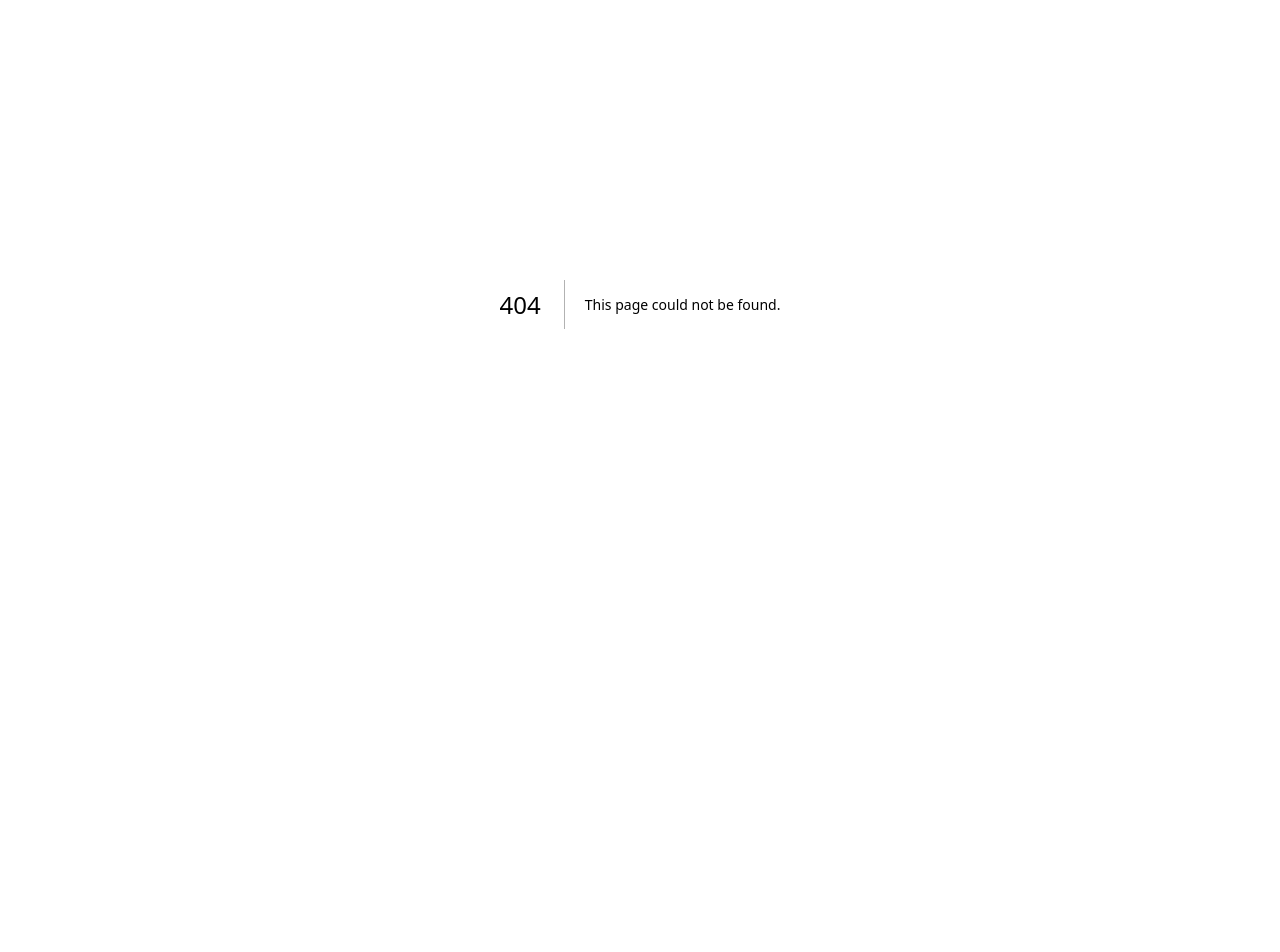
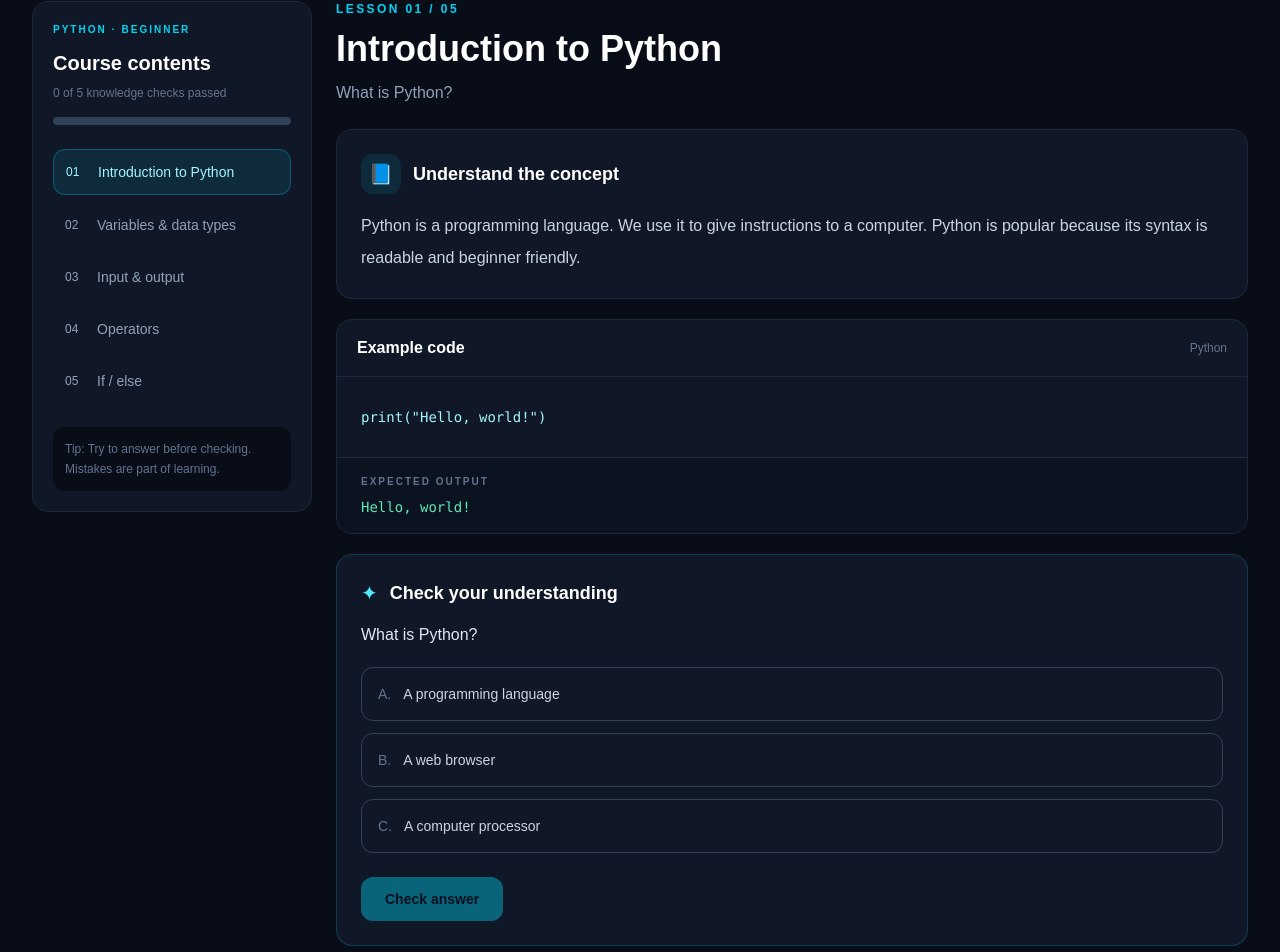
Before and after one commit to esakki-2008/codementor-ai, a Next.js app: page /learn/python in a window 1280 px wide. Before the commit this address had no page. Shown: the part 96-1048 px from the top of the page. Before the commit the page ends 800 px from the top, so only its background shows below. Built offline with nearby package versions, Linux system fonts and the light colour scheme.

Commit message:
feat: add interactive Python beginner lessons

```diff
--- /dev/null
+++ b/src/app/learn/python/page.tsx
@@ -0,0 +1,55 @@
+"use client";
+
+import Link from "next/link";
+import { useState } from "react";
+
+const lessons = [
+  { title: "Introduction to Python", topic: "What is Python?", explanation: "Python is a programming language. We use it to give instructions to a computer. Python is popular because its syntax is readable and beginner friendly.", code: 'print("Hello, world!")', output: "Hello, world!", question: "What is Python?", options: ["A programming language", "A web browser", "A computer processor"], answer: 0, why: "Python is a programming language used to write instructions for computers." },
+  { title: "Variables & data types", topic: "Store information", explanation: "A variable is a name that refers to a value. Think of it like a labelled container. In age = 18, the name age refers to the number 18.", code: 'name = "Student"\\nage = 18\\nprint(name)\\nprint(age)', output: "Student\\n18", question: "Which line stores the number 25 in a variable named age?", options: ["25 = age", "age == 25", "age = 25"], answer: 2, why: "The single equals sign assigns a value to a variable. Two equals signs compare values." },
+  { title: "Input & output", topic: "Talk to your program", explanation: "The print() function displays information. The input() function pauses and waits for the user to type something. The value returned by input() is text.", code: 'name = input("Your name: ")\\nprint("Hello, " + name)', output: "Your name: Sam\\nHello, Sam", question: "Which function displays text on the screen?", options: ["input()", "print()", "read()"], answer: 1, why: "print() displays values and messages in the program output." },
+  { title: "Operators", topic: "Work with values", explanation: "Operators let you calculate and compare values. The + operator adds, - subtracts, * multiplies, and / divides.", code: "first = 10\\nsecond = 5\\nprint(first + second)", output: "15", question: "What is the result of 10 * 2?", options: ["12", "20", "8"], answer: 1, why: "The * operator means multiplication, so 10 multiplied by 2 is 20." },
+  { title: "If / else", topic: "Make decisions", explanation: "An if statement runs a block when its condition is true. An else block runs when the condition is false. Indentation marks which lines belong to each block.", code: 'age = 18\\nif age >= 18:\\n    print("Adult")\\nelse:\\n    print("Minor")', output: "Adult", question: "Which keyword begins a conditional statement in Python?", options: ["if", "repeat", "function"], answer: 0, why: "if starts a conditional statement. Python checks the condition before running its indented block." },
+];
+
+export default function PythonLearningPage() {
+  const [current, setCurrent] = useState(0);
+  const [selected, setSelected] = useState<number | null>(null);
+  const [checked, setChecked] = useState(false);
+  const [completed, setCompleted] = useState<number[]>([]);
+  const lesson = lessons[current];
+  const correct = selected === lesson.answer;
+
+  function chooseLesson(index: number) {
+    setCurrent(index);
+    setSelected(null);
+    setChecked(false);
+  }
+
+  function checkAnswer() {
+    if (selected === null) return;
+    setChecked(true);
+    if (selected === lesson.answer) {
+      setCompleted((old) => old.includes(current) ? old : [...old, current]);
+    }
+  }
+
+  return (
+    <main className="min-h-screen bg-[#080d18] text-white">
+      <header className="flex items-center justify-between border-b border-slate-800 px-5 py-5 sm:px-8"><Link href="/" className="text-xl font-black">CodeMentor<span className="text-cyan-400">AI</span></Link><Link href="/dashboard" className="text-sm text-slate-400 transition hover:text-white">← Dashboard</Link></header>
+      <div className="mx-auto grid max-w-7xl gap-6 px-5 py-7 lg:grid-cols-[280px_minmax(0,1fr)] sm:px-8">
+        <aside className="h-fit rounded-2xl border border-slate-800 bg-[#101827] p-5"><p className="text-[10px] font-bold tracking-[0.2em] text-cyan-400">PYTHON · BEGINNER</p><h2 className="mt-3 text-xl font-black">Course contents</h2><p className="mt-2 text-xs text-slate-500">{completed.length} of {lessons.length} knowledge checks passed</p><div className="mt-4 h-2 overflow-hidden rounded-full bg-slate-700"><div className="h-full rounded-full bg-cyan-400 transition-all" style={{ width: (completed.length / lessons.length * 100) + "%" }} /></div><nav className="mt-6 space-y-2">{lessons.map((item, index) => <button key={item.title} onClick={() => chooseLesson(index)} className={"flex w-full items-center gap-3 rounded-xl p-3 text-left text-sm transition " + (current === index ? "border border-cyan-400/30 bg-cyan-400/10 text-cyan-200" : "text-slate-400 hover:bg-slate-800")}><span className="w-5 text-xs">{completed.includes(index) ? "✓" : String(index + 1).padStart(2, "0")}</span><span>{item.title}</span></button>)}</nav><p className="mt-6 rounded-xl bg-[#080d18] p-3 text-xs leading-5 text-slate-500">Tip: Try to answer before checking. Mistakes are part of learning.</p></aside>
+
+        <section className="min-w-0">
+          <div className="mb-6"><p className="text-xs font-bold tracking-[0.2em] text-cyan-400">LESSON {String(current + 1).padStart(2, "0")} / {String(lessons.length).padStart(2, "0")}</p><h1 className="mt-3 text-3xl font-black sm:text-4xl">{lesson.title}</h1><p className="mt-3 text-slate-400">{lesson.topic}</p></div>
+          <article className="rounded-2xl border border-slate-800 bg-[#101827] p-6"><div className="flex items-center gap-3"><span className="flex h-10 w-10 items-center justify-center rounded-xl bg-cyan-400/10 text-xl">📘</span><h2 className="text-lg font-bold">Understand the concept</h2></div><p className="mt-4 leading-8 text-slate-300">{lesson.explanation}</p></article>
+          <article className="mt-5 overflow-hidden rounded-2xl border border-slate-800 bg-[#101827]"><div className="flex items-center justify-between border-b border-slate-800 px-5 py-4"><h2 className="font-bold">Example code</h2><span className="text-xs text-slate-500">Python</span></div><pre className="overflow-x-auto p-6 font-mono text-sm leading-8 text-cyan-200"><code>{lesson.code}</code></pre><div className="border-t border-slate-800 bg-[#0b1320] px-6 py-4"><p className="text-[10px] font-bold tracking-[0.2em] text-slate-500">EXPECTED OUTPUT</p><pre className="mt-2 whitespace-pre-wrap font-mono text-sm text-emerald-300">{lesson.output}</pre></div></article>
+          <article className="mt-5 rounded-2xl border border-cyan-400/20 bg-[#101827] p-6"><div className="flex items-center gap-3"><span className="text-xl text-cyan-300">✦</span><h2 className="text-lg font-bold">Check your understanding</h2></div><p className="mt-4 text-slate-200">{lesson.question}</p><div className="mt-5 space-y-3">{lesson.options.map((option, index) => <button key={option} disabled={checked} onClick={() => setSelected(index)} className={"w-full rounded-xl border p-4 text-left text-sm transition " + (checked && index === lesson.answer ? "border-emerald-400 bg-emerald-400/10 text-emerald-200" : checked && selected === index ? "border-red-400 bg-red-400/10 text-red-200" : selected === index ? "border-cyan-400 bg-cyan-400/10 text-cyan-200" : "border-slate-700 text-slate-300 hover:border-cyan-400/50")}><span className="mr-3 text-slate-500">{String.fromCharCode(65 + index)}.</span>{option}</button>)}</div>
+            {checked && <div className={"mt-5 rounded-xl p-4 text-sm leading-6 " + (correct ? "bg-emerald-400/10 text-emerald-200" : "bg-amber-400/10 text-amber-200")}><p className="font-bold">{correct ? "✓ That's correct!" : "Not quite — let's learn from it."}</p><p className="mt-1">{lesson.why}</p></div>}
+            {!checked ? <button onClick={checkAnswer} disabled={selected === null} className="mt-6 rounded-xl bg-cyan-400 px-6 py-3 text-sm font-bold text-slate-950 transition hover:bg-cyan-300 disabled:cursor-not-allowed disabled:opacity-40">Check answer</button> : <div className="mt-6 flex flex-wrap gap-3"><button onClick={() => { setSelected(null); setChecked(false); }} className="rounded-xl border border-slate-700 px-5 py-3 text-sm font-semibold text-slate-300 hover:border-slate-500">Try again</button><button onClick={() => chooseLesson(Math.min(current + 1, lessons.length - 1))} disabled={!correct || current === lessons.length - 1} className="rounded-xl bg-cyan-400 px-5 py-3 text-sm font-bold text-slate-950 transition hover:bg-cyan-300 disabled:opacity-40">Next lesson →</button></div>}
+          </article>
+          <div className="mt-6 flex items-center justify-between text-xs text-slate-600"><span>Learn at your own pace.</span><span>{completed.length}/{lessons.length} checks passed</span></div>
+        </section>
+      </div>
+    </main>
+  );
+}
```
